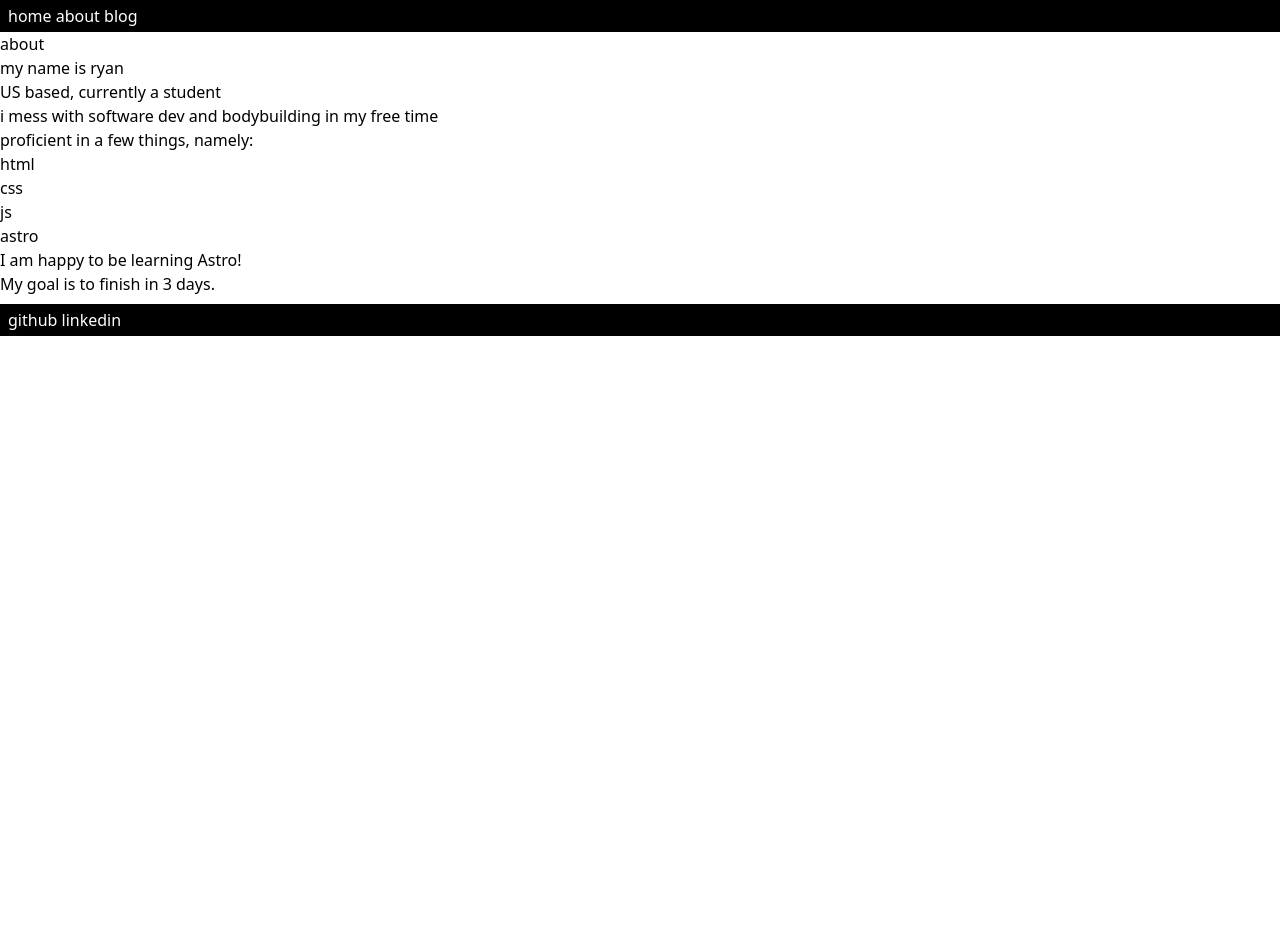
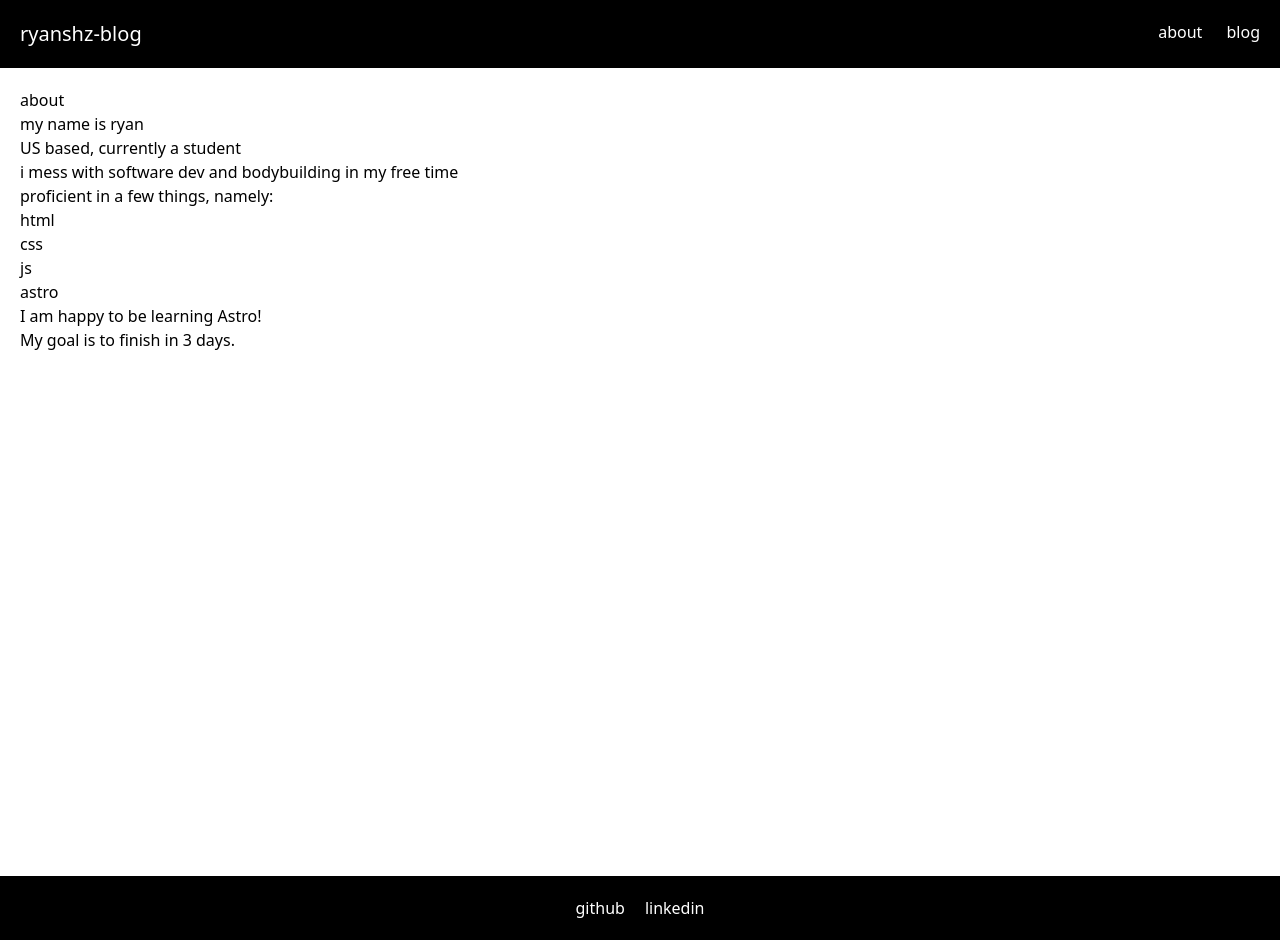
Before and after one commit to ryanshz/framework, an Astro site in the folder astro/: page /about in a window 1280 px wide. Before the commit the page ends 800 px from the top, so only its background shows below. Built offline with nearby package versions, Linux system fonts and the light colour scheme; Astro itself is replaced by a stand-in of ours.

Commit message:
formatted pages with tailwind

```diff
--- a/astro/src/components/Footer.astro
+++ b/astro/src/components/Footer.astro
@@ -1,7 +1,7 @@
 ---
 import Social from './Social.astro';
 ---
-<footer class="px-2 py-1 bg-black text-white mt-2">
+<footer class="px-5 py-5 bg-black text-white mt-2 flex justify-center gap-5">
     <Social platform="github" username="ryanshz"/>
     <Social platform="linkedin" username="in/ryanshz"/>
 </footer>
--- a/astro/src/components/Navigation.astro
+++ b/astro/src/components/Navigation.astro
@@ -1,7 +1,9 @@
 ---
 ---
-<nav class="px-2 py-1 bg-black text-white">
-    <a href="/">home</a>
-    <a href="/about/">about</a>
-    <a href="/blog/">blog</a>
+<nav class="navbar bg-black text-white px-5 py-5">
+    <a href="/" class="btn btn-ghost text-xl">ryanshz-blog</a>
+    <section class="inline float-right space-x-5">
+        <a href="/about/">about</a>
+        <a href="/blog/">blog</a>
+    </section>
 </nav>
--- a/astro/src/pages/about.astro
+++ b/astro/src/pages/about.astro
@@ -28,7 +28,9 @@ const goal = 3;
 	</head>
 	<body>
 		<Navigation/>
+		<main class="h-screen p-5">
 			<h1>{pageTitle}</h1>
+			<section>
 				<p>my name is {me.firstName}</p>
 				<p>{me.country} based, currently a {me.occupation}</p>
 				{me.hobbies.length >= 2 &&
@@ -38,9 +40,13 @@ const goal = 3;
 				<ul>
 					{skills.map(skill => <li>{skill}</li>)}
 				</ul>
+			</section>
+			<section>
 				{happy && <p>I am happy to be learning Astro!</p>}
 				{finished && <p>I finished this tutorial!</p>}
 				{goal === 3 ? <p>My goal is to finish in 3 days.</p> : <p>My goal is not 3 days.</p>}
+			</section>
+		</main>
 		<Footer/>
 	</body>
 </html>
--- a/astro/src/pages/blog.astro
+++ b/astro/src/pages/blog.astro
@@ -15,6 +15,7 @@ const pageTitle = 'blog'
 	</head>
 	<body>
         <Navigation/>
+		<main class="h-screen p-5">
 			<h1>{pageTitle}</h1>
 			<p>where i post about astro stuff</p>
 			<ul>
@@ -22,6 +23,8 @@ const pageTitle = 'blog'
 				<li><a href="/posts/post2/">post 2</a></li>
 				<li><a href="/posts/post3/">post 3</a></li>
 			</ul>
+		</main>
+
 		<Footer/>
 	</body>
 </html>
--- a/astro/src/pages/index.astro
+++ b/astro/src/pages/index.astro
@@ -15,7 +15,9 @@ const pageTitle = 'index'
 	</head>
 	<body>
 		<Navigation/>
-		<h1>{pageTitle}</h1>
+		<main class="h-screen p-5">
+			<h1>{pageTitle}</h1>
+		</main>
 		<Footer/>
 	</body>
 </html>
```
Lines whose indentation alone changed are shown as unchanged.
